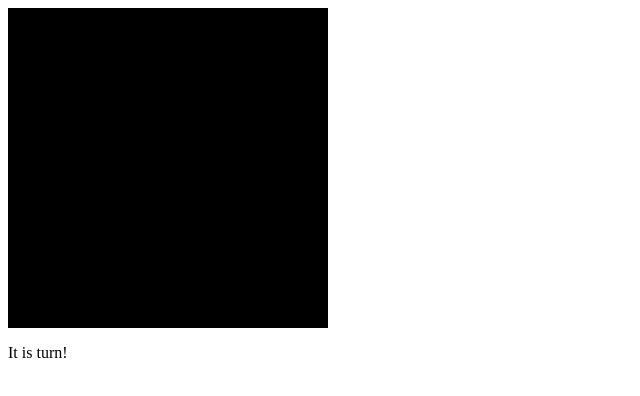
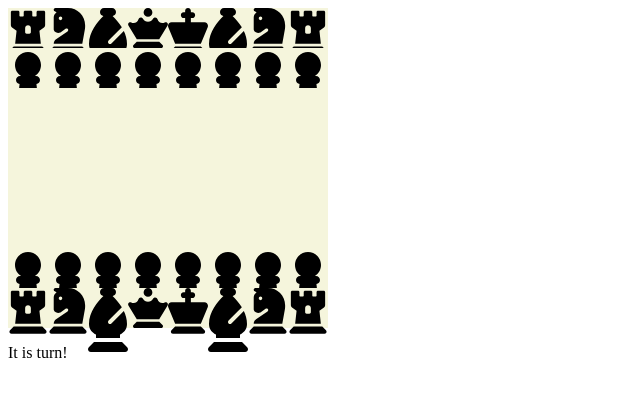
Before and after one commit to jkabuika/JS-ChessGame, a plain HTML site: page index.html in a window 1280 px wide. Shown: the whole page, without its empty margins (0-640 px from the left). Drawn offline with Linux system fonts and the light colour scheme.

Commit message:
Made chest pieces visible

```diff
--- a/app.js
+++ b/app.js
@@ -15,8 +15,14 @@ const startPieces = [
 ]
 
 function createBoard() {
-  startPieces.forEach((startPiece) => {
+  startPieces.forEach((startPiece, i) => {
     const square = document.createElement('div')
     square.classList.add('square')
+    square.innerHTML = startPiece
+    square.setAttribute('square-id', i)
+    square.classList.add('beige')
+    gameBoard.append(square)
   })
 }
+
+createBoard()
--- a/styles.css
+++ b/styles.css
@@ -1,7 +1,8 @@
 #gameboard {
   width: 320px;
   height: 320px;
-  background-color: black;
+  display: flex;
+  flex-wrap: wrap;
 }
 
 .square {
@@ -14,5 +15,5 @@
 }
 
 .brown {
-  background-color: brown;
+  background-color: rgb(169, 43, 43);
 }
```
